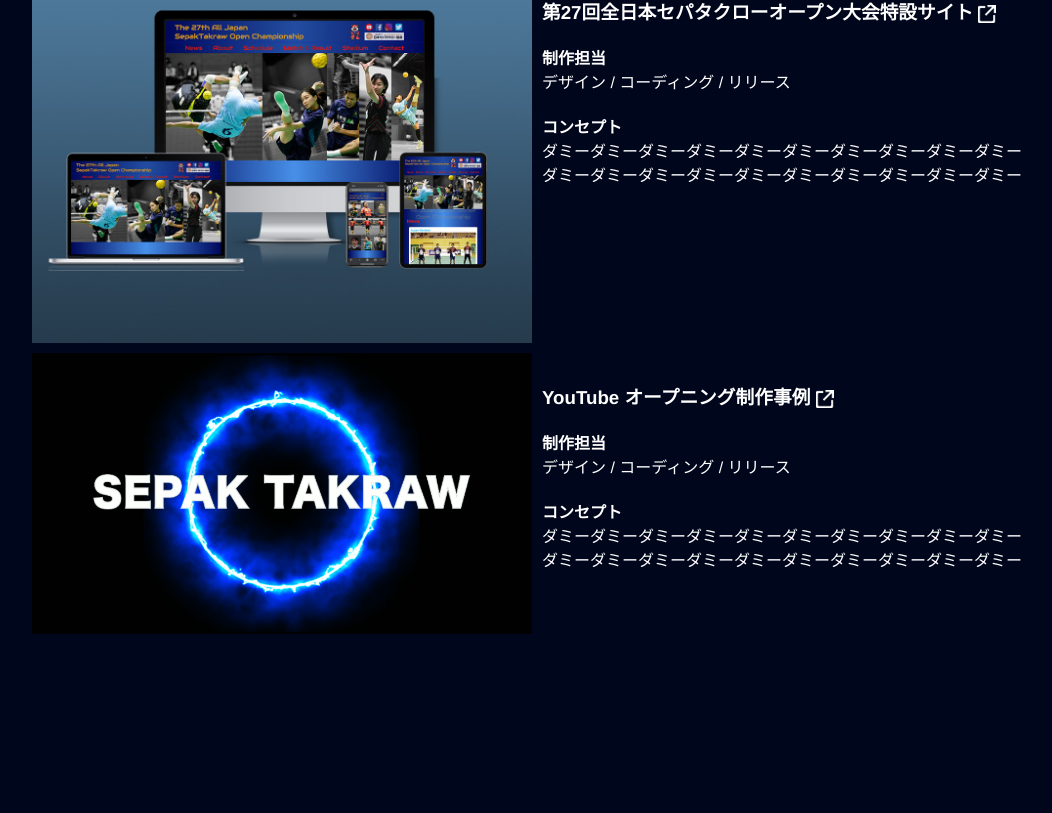
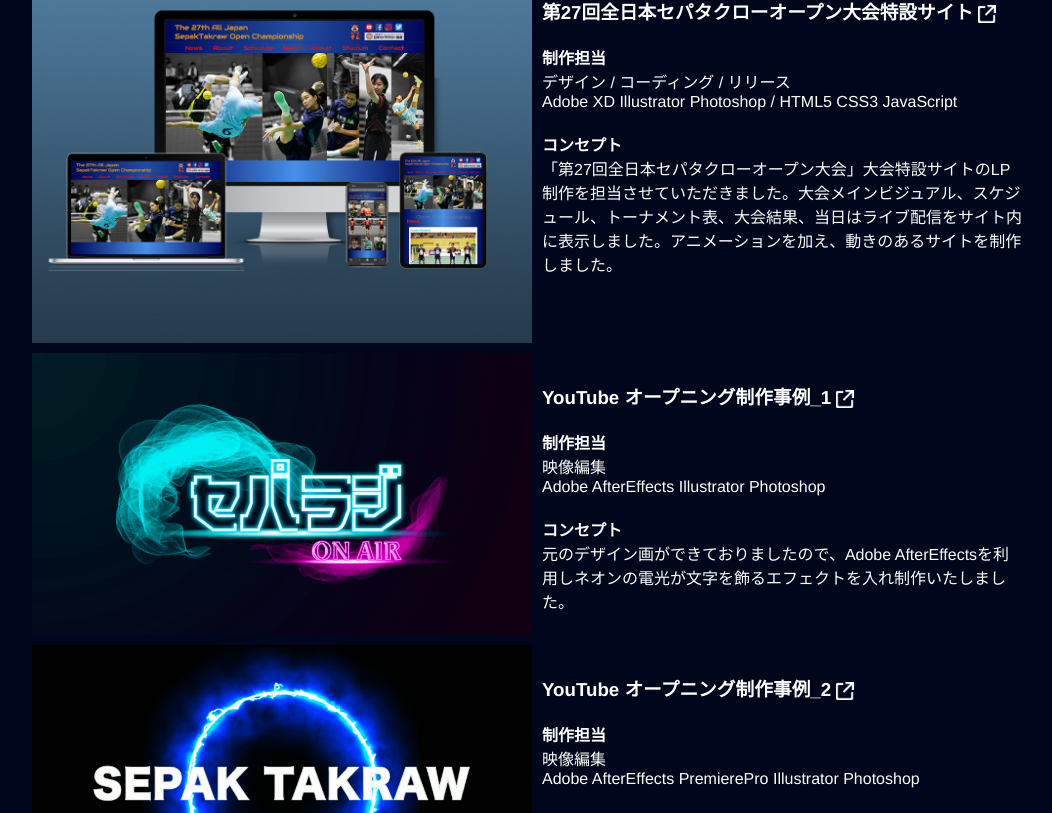
Before and after one commit to Hirokazu0526/Portfolio_SEPAK_LIFE_2, a Vue app: page /performance in a window 1280 px wide. Shown: the part 1347-2160 px from the top of the page, without its empty margins (108-1160 px from the left). Built offline with nearby package versions, Linux system fonts and the light colour scheme.

Commit message:
テキスト編集

```diff
--- a/src/views/Performance.vue
+++ b/src/views/Performance.vue
@@ -5,17 +5,17 @@
     <div class="container">
       <ul class="works__thumbnails">
         <li v-for="work in works" :key="work.id">
-          <img :src="work.img" target="_blank" />
+          <img :src="work.img" alt="セパタクローの写真" />
           <div class="works__info">
             <h3>
-              <a href="#">{{ work.title }}</a>
+              <a :href="work.link" target="_blank">{{ work.title }}</a>
             </h3>
             <h4>制作担当</h4>
-            <p>デザイン / コーディング / リリース</p>
+            <p>{{ work.skillTheme }}</p>
             <p>{{ work.skill }}</p>
             <h4>コンセプト</h4>
             <p>
-              ダミーダミーダミーダミーダミーダミーダミーダミーダミーダミーダミーダミーダミーダミーダミーダミーダミーダミーダミーダミー
+              {{ work.coment }}
             </p>
           </div>
         </li>
@@ -37,20 +37,42 @@
           id: 0,
           img: "images/works000.png",
           title: "第31回全日本セパタクロー選手権大会特設サイト ",
+          link: "https://sepaktakraw-alljapan2020.jp/",
+          skillTheme: "デザイン / コーディング / リリース",
           skill:
-            "Adobe XD Illustrator Photoshop / HTML5 CSS3 JavaScript VueCLI",
+            "Adobe XD Illustrator Photoshop / HTML5 CSS3 JavaScript Vue.js",
+          coment:
+            "「第31回全日本セパタクロー選手権大会」大会特設サイトのLP制作を担当させていただきました。グループステージの結果をテーブルにて表示することでスコアを分かりやすく表示した他、以前制作したサイトの仕様を踏襲しトンマナを保ちながらも違った雰囲気を演出いたしました。Vue.jsも取り入れコーディングやjs実装を効率的に行いました。",
         },
         {
           id: 1,
           img: "images/works001.jpg",
           title: "第27回全日本セパタクローオープン大会特設サイト ",
-          credit: "Adobe XD Illustrator Photoshop / HTML5 CSS3 JavaScript",
+          link: "https://sepaktakraw-open-championship.games/",
+          skillTheme: "デザイン / コーディング / リリース",
+          skill: "Adobe XD Illustrator Photoshop / HTML5 CSS3 JavaScript",
+          coment:
+            "「第27回全日本セパタクローオープン大会」大会特設サイトのLP制作を担当させていただきました。大会メインビジュアル、スケジュール、トーナメント表、大会結果、当日はライブ配信をサイト内に表示しました。アニメーションを加え、動きのあるサイトを制作しました。",
         },
         {
           id: 2,
+          img: "images/works002.png",
+          title: "YouTube オープニング制作事例_1 ",
+          link: "https://youtu.be/4PKNMz24ugA",
+          skillTheme: "映像編集",
+          skill: "Adobe AfterEffects Illustrator Photoshop",
+          coment:
+            "元のデザイン画ができておりましたので、Adobe AfterEffectsを利用しネオンの電光が文字を飾るエフェクトを入れ制作いたしました。",
+        },
+        {
+          id: 3,
           img: "images/works003.png",
-          title: "YouTube オープニング制作事例 ",
-          credit: "Photo By NAGAHAMA KOMEI",
+          title: "YouTube オープニング制作事例_2 ",
+          link: "https://youtu.be/EqgLmllZ-oI",
+          skillTheme: "映像編集",
+          skill: "Adobe AfterEffects PremierePro Illustrator Photoshop",
+          coment:
+            "短い時間の中に競技のダイナミックなプレーを入れ、インパクトを残すようにエフェクトを使い表現いたしました。",
         },
       ],
     };
@@ -80,7 +102,7 @@
 <style scoped>
 .performance {
   width: 1000px;
-  height: 1350px;
+  height: 1450px;
   margin: 0 auto;
 }
 .yellow {
```
